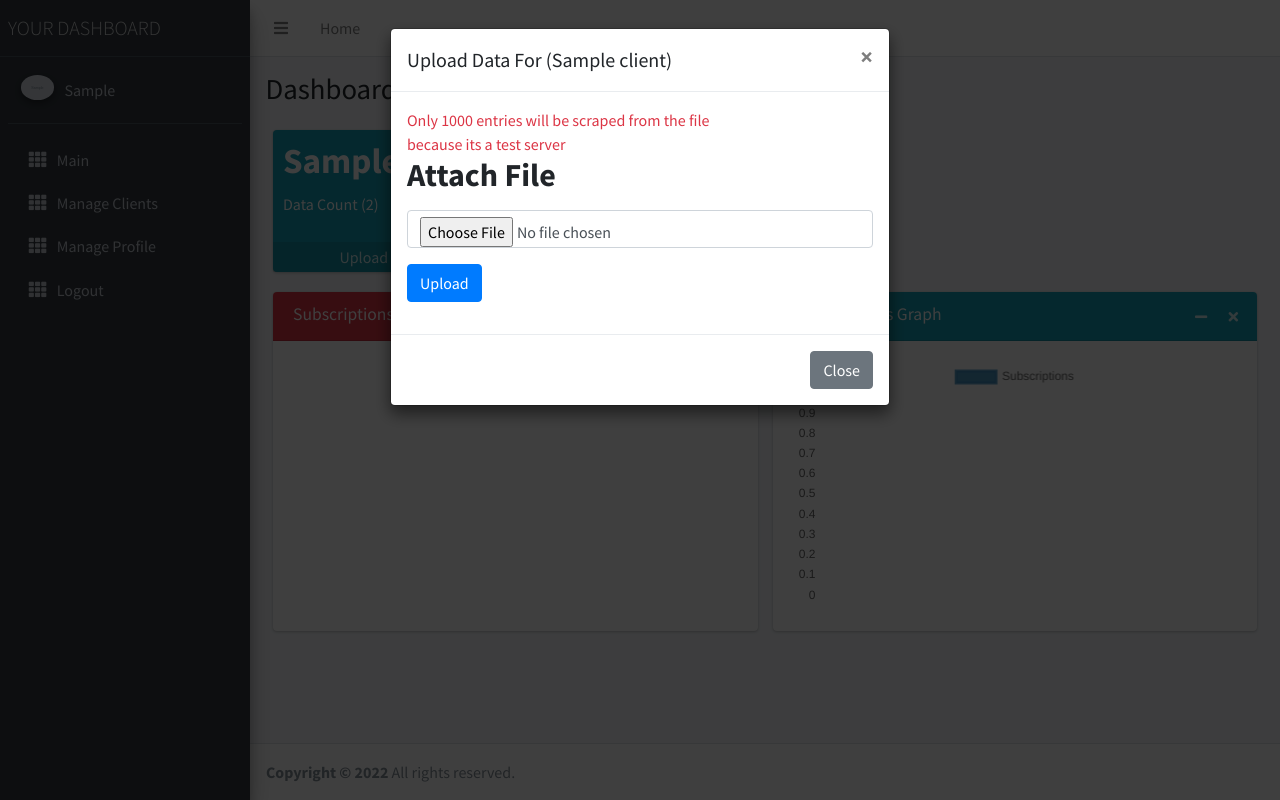
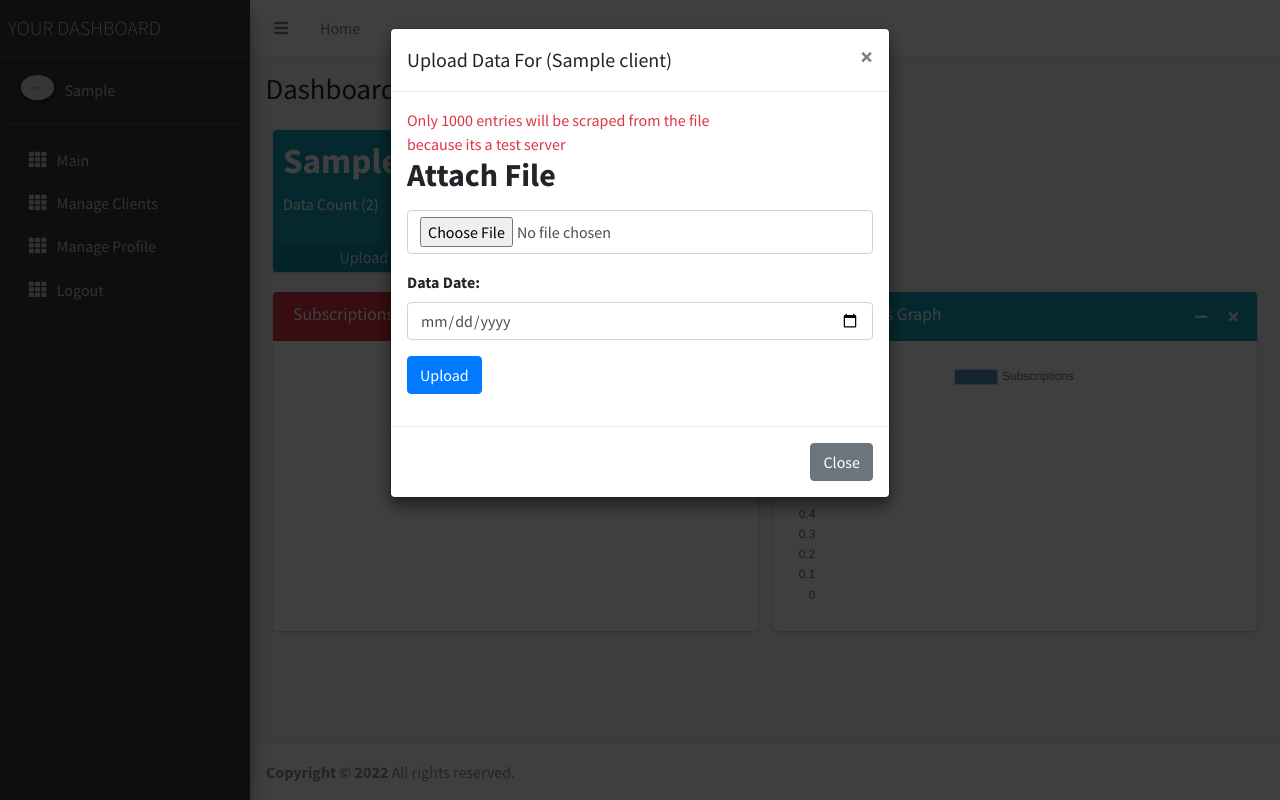
Before and after one commit to aneeqakbar/owais-new, a Django app: page /dashboard/ in a window 1280 px wide, after a click on "Upload Data". Run offline with Django 4.2, Linux system fonts and the light colour scheme; a user stored in the database is signed in; tables that the repository leaves empty hold one stand-in row (values such as "Sample post"); grey boxes marked "Sample" are stand-in pictures; some libraries are stand-ins or nearby versions.

Commit message:
added custom date feature

```diff
--- a/sheets/views.py
+++ b/sheets/views.py
@@ -28,14 +28,18 @@ class UploadClientData(View):
             return HttpResponse("Cant access the client", status = 401)
 
         uploaded_file = request.FILES["file"]
+        date = request.POST["date"]
+        print(date)
         fs = FileSystemStorage(location=CLIENT_SHEET_FOLDER) #defaults to   MEDIA_ROOT
         new_name = f"{datetime.datetime.now().timestamp()}--{uploaded_file._name}"
         filename = fs.save(new_name, uploaded_file)
         file_path = f"{CLIENT_SHEET_FOLDER}{filename}"
 
         file_process = ProcessSheetData(file_path=file_path, type="P", client=client)
+        date = date.split("-")
+        date = datetime.datetime(year=int(date[0]), month=int(date[1]), day=int(date[2]))
         data = file_process.process_data(commit=False)
-        file_process.commit_product_data(dataframe = data)
+        file_process.commit_product_data(dataframe = data, date=date)
         # file_process.commit_brand_data(data = data)
 
         # file_process = ProcessSheetData(file_path=file_path, type="B", client=client)
--- a/templates/dashboard/index.html
+++ b/templates/dashboard/index.html
@@ -89,7 +89,9 @@
                 </div>
               </div>
                 {% csrf_token %}
-                <input type="file" class="form-control my-3" name="file">
+                <input type="file" class="form-control my-3" name="file" style="height: auto !important;">
+                <label for="date">Data Date:</label>
+                <input type="date" class="form-control mb-3" name="date" id="date">
                 <div class="row my-3">
                   <div class="col-6 text-start">
                       <button type="submit" class="btn btn-primary">Upload</button>
```
Also changed, not shown: sheets/process_data.py (+7 -5 lines), 8 other files.
